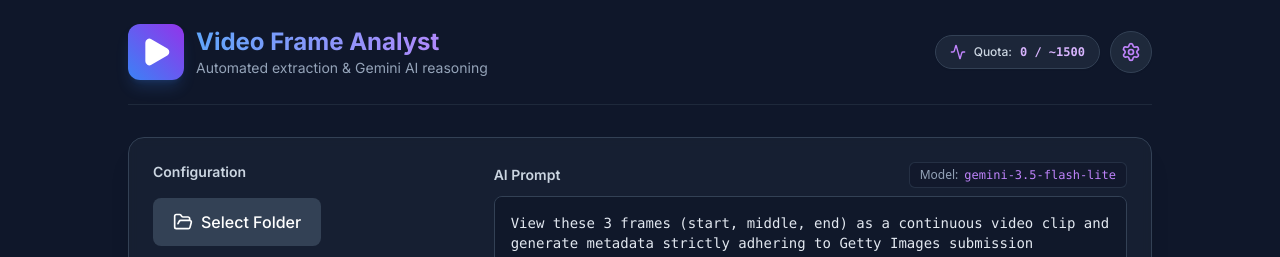
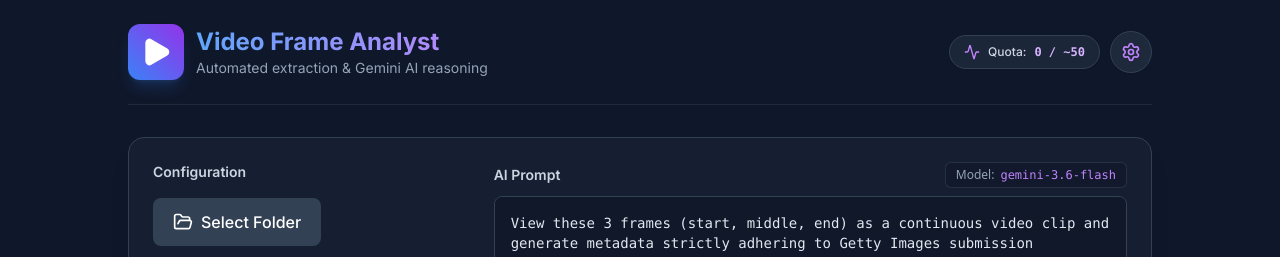
Before and after one commit to bit4bit-ai/FrameAnalyzer, a React (Vite) app: page / in a window 1280 px wide. Shown: the top 257 px of the page. Built offline with nearby package versions, Linux system fonts and the light colour scheme; no server answers.

Commit message:
feat(settings): set Gemini 3.6 Flash as default model and add .env.example template

```diff
--- a/constants.ts
+++ b/constants.ts
@@ -2,8 +2,8 @@ export const SUPPORTED_VIDEO_EXTENSIONS = [
   'mp4', 'mov', 'webm', 'mkv', 'avi'
 ];
 
-// gemini-3.5-flash-lite is the official replacement for flash-lite, built for high-throughput multimodal processing
-export const GEMINI_MODEL_NAME = 'gemini-3.5-flash-lite';
+// gemini-3.6-flash is the primary recommended model for high-quality video descriptions and metadata
+export const GEMINI_MODEL_NAME = 'gemini-3.6-flash';
 
 export const DEFAULT_PROMPT = `View these 3 frames (start, middle, end) as a continuous video clip and generate metadata strictly adhering to Getty Images submission standards.
 
--- a/services/settingsService.ts
+++ b/services/settingsService.ts
@@ -3,7 +3,7 @@ import { GoogleGenAI } from '@google/genai';
 const API_KEY_STORAGE_KEY = 'frame_analyzer_gemini_api_key';
 const MODEL_STORAGE_KEY = 'frame_analyzer_gemini_model';
 
-export const DEFAULT_MODEL = 'gemini-3.5-flash-lite';
+export const DEFAULT_MODEL = 'gemini-3.6-flash';
 
 export interface AppSettings {
   apiKey: string;
```
Also changed, not shown: 2 other files (tests, documents, lock files or other folders).
